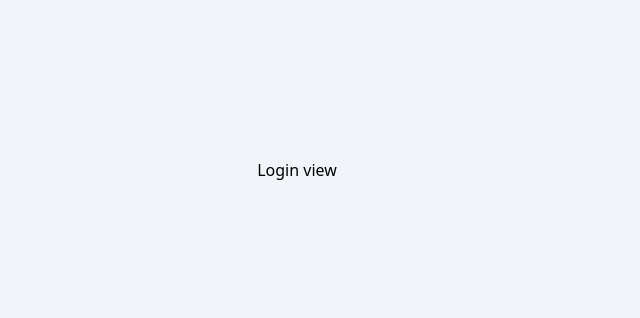
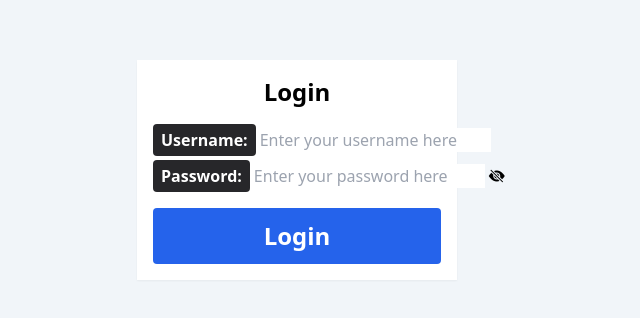
Before and after one commit to valenthyne-ut/vue-passport-login, a Vue app in the folder workspaces/client/: page /login in a window 1280 px wide. Shown: the part 230-548 px from the top of the page, without its empty margins (343-983 px from the left). Built offline with nearby package versions, Linux system fonts and the light colour scheme.

Commit message:
Define login page appearance

```diff
--- a/workspaces/client/package.json
+++ b/workspaces/client/package.json
@@ -11,6 +11,7 @@
     "type-check": "vue-tsc --build --force"
   },
   "dependencies": {
+    "bootstrap-icons": "^1.11.3",
     "pinia": "^2.1.7",
     "vue": "^3.4.15",
     "vue-router": "^4.2.5"
--- /dev/null
+++ b/workspaces/client/src/components/LoginView/LoginInputFields.vue
@@ -0,0 +1,29 @@
+<script setup lang="ts">
+	import { computed, ref } from "vue";
+	import vField from "../vField.vue";
+
+	const passwordVisible = ref<boolean>(false);
+
+	const cInputType = computed(() => {
+		return passwordVisible.value ? "text" : "password";
+	});
+	const cPasswordVisible = computed(() => {
+		return passwordVisible.value ? "bi-eye-fill" : "bi-eye-slash-fill";
+	});
+
+	function togglePasswordVisibility() {
+		passwordVisible.value = !passwordVisible.value;
+	}
+</script>
+
+<template>
+	<vField name="Username" class="mt-4">
+		<input name="username" type="text" placeholder="Enter your username here" class="outline-none grow">
+	</vField>
+	<vField name="Password" class="mt-1">
+		<input name="password" :type="cInputType" placeholder="Enter your password here" class="outline-none grow">
+		<button type="button" class="ms-1" @click="togglePasswordVisibility">
+			<i :class="cPasswordVisible"></i>
+		</button>
+	</vField>
+</template>
--- /dev/null
+++ b/workspaces/client/src/components/vFillButton.vue
@@ -0,0 +1,7 @@
+<script setup lang="ts"></script>
+
+<template>
+	<button type="button" class="w-full py-3 px-3 rounded transition-colors">
+		<slot></slot>
+	</button>
+</template>
--- a/workspaces/client/src/main.ts
+++ b/workspaces/client/src/main.ts
@@ -1,4 +1,5 @@
 import "./main.css";
+import "bootstrap-icons/font/bootstrap-icons.min.css";
 
 import { createApp } from "vue";
 import { createPinia } from "pinia";
--- a/workspaces/client/src/views/LoginView.vue
+++ b/workspaces/client/src/views/LoginView.vue
@@ -1,5 +1,15 @@
-<script setup lang="ts"></script>
+<script setup lang="ts">
+	import LoginInputFields from "@/components/LoginView/LoginInputFields.vue";
+	import vCard from "@/components/vCard.vue";
+	import vFillButton from "@/components/vFillButton.vue";
+</script>
 
 <template>
-	<h1>Login view</h1>
+	<vCard>
+		<h1 class="text-2xl font-bold self-center">Login</h1>
+		<LoginInputFields />
+		<vFillButton class="mt-4 bg-blue-600 hover:bg-blue-700 active:bg-blue-800 text-white text-2xl font-bold">
+			Login
+		</vFillButton>
+	</vCard>
 </template>
```
Also changed, not shown: 2 other files (tests, documents, lock files or other folders).
